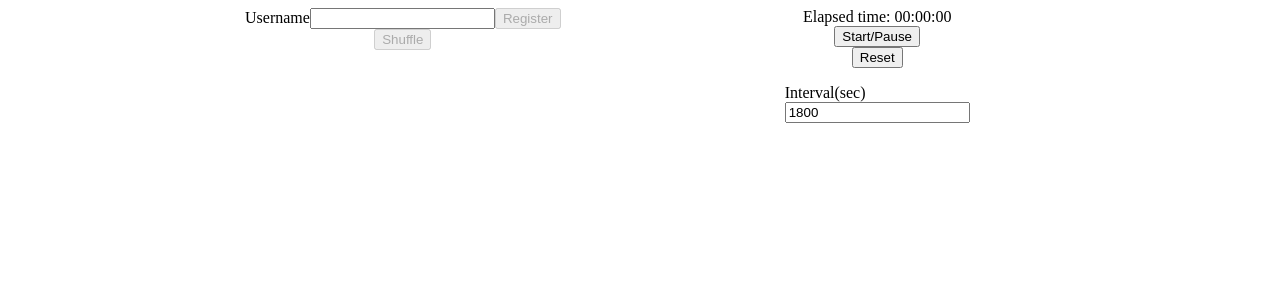
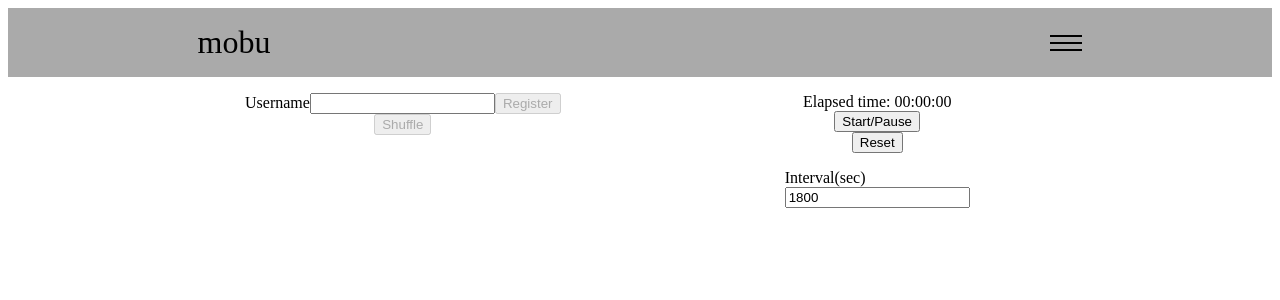
Before and after one commit to mobu-of-the-world/mobu, a React (Create React App) app: page / in a window 1280 px wide. Shown: the top 300 px of the page. Built offline with nearby package versions, Linux system fonts and the light colour scheme.

Commit message:
add header

```diff
--- /dev/null
+++ b/src/atoms/MenuIcon.css
@@ -0,0 +1,14 @@
+
+.menuicon {
+  display: flex;
+  flex-direction: column;
+  justify-content: space-around;
+  padding-top: 0.5rem;
+  padding-bottom: 0.5rem;
+}
+
+.menuicon--line {
+  border-top: 1px solid;
+  border-bottom: 1px solid;
+  width: 2rem;
+}
--- /dev/null
+++ b/src/atoms/MenuIcon.tsx
@@ -0,0 +1,15 @@
+import React from "react";
+
+import "./MenuIcon.css";
+
+const MenuIcon: React.FunctionComponent<{}> = () => {
+  return (
+    <div className="menuicon">
+      <span className="menuicon--line"></span>
+      <span className="menuicon--line"></span>
+      <span className="menuicon--line"></span>
+    </div>
+  );
+};
+
+export default MenuIcon;
--- /dev/null
+++ b/src/molecules/Header.css
@@ -0,0 +1,24 @@
+.header {
+  display: flex;
+  padding-top: 1rem;
+  padding-bottom: 1rem;
+  background: #aaaaaa;
+  margin-bottom: 1rem;
+}
+
+.header--container {
+  display: flex;
+  width: 70%;
+  justify-content: space-between;
+  margin: auto;
+}
+
+.header--logo {
+  font-size: xx-large;
+  align-self: center;
+}
+
+.header--menu {
+  font-size: xx-large;
+  align-self: center;
+}
--- /dev/null
+++ b/src/molecules/Header.tsx
@@ -0,0 +1,18 @@
+import React from "react";
+
+import MenuIcon from "../atoms/MenuIcon";
+
+import "./Header.css";
+
+const Header: React.FunctionComponent = () => {
+  return (
+    <div className="header">
+      <div className="header--container">
+        <div className="header--logo">mobu</div>
+        <MenuIcon />
+      </div>
+    </div>
+  );
+};
+
+export default Header;
--- a/src/templates/AppComponent.tsx
+++ b/src/templates/AppComponent.tsx
@@ -2,6 +2,7 @@ import React from "react";
 
 import UserList from "../organisms/UserList";
 import Session from "../organisms/Session";
+import Header from "../molecules/Header";
 
 import "./AppComponent.css";
 
@@ -33,6 +34,8 @@ const AppComponent: React.FunctionComponent<{
   registerDisabled
 }) => {
   return (
+    <>
+      <Header />
       <div className="main">
         <UserList
           onUserRegister={onUserRegister}
@@ -52,6 +55,7 @@ const AppComponent: React.FunctionComponent<{
           interval={interval}
         />
       </div>
+    </>
   );
 };
 
```
Lines whose indentation alone changed are shown as unchanged.
